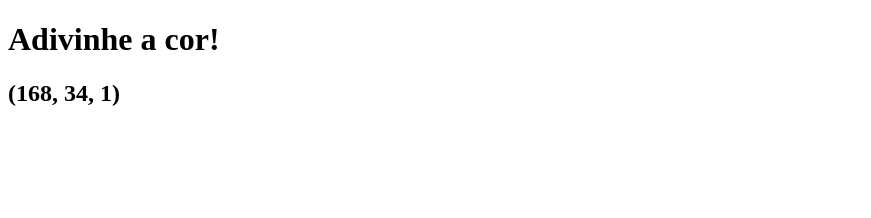
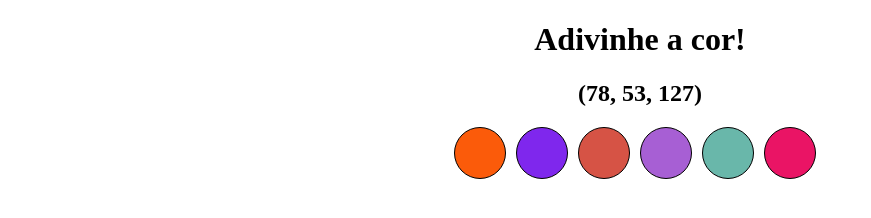
Before and after one commit to cafe51/color-guess, a website: page index.html in a window 1280 px wide. Shown: the whole page, without its empty margins (0-871 px from the left). Drawn offline with Linux system fonts and the light colour scheme.

Commit message:
requisitos 3 e 4 resolvidos

```diff
--- a/index.html
+++ b/index.html
@@ -8,10 +8,16 @@
       <link rel="stylesheet" href="style.css">
   </head>
   <body>
-      <h1 id = title>Adivinhe a cor!</h1>
-      <section>
+      <header>
+        <h1 id = title>Adivinhe a cor!</h1>
+      </header>
+      <section id = desafio>
         <h2 id = rgb-color></h2>
       </section>
+      <section id = opcoes>
+
+      </section>
+
     <script src="script.js"></script>
   </body>
 </html>
--- a/script.js
+++ b/script.js
@@ -1,6 +1,23 @@
 function corAserAdvinhada() {
   const cor = document.querySelector('#rgb-color');
-  cor.innerText = '(168, 34, 1)';
+  const r = Math.floor(Math.random() * 256);
+  const g = Math.floor(Math.random() * 256);
+  const b = Math.floor(Math.random() * 256);
+  cor.innerText = `(${r}, ${g}, ${b})`;
 }
 
+function opcoesDeCores() {
+  for (let i = 0; i < 6; i += 1) {
+    const balls = document.createElement('div');
+    balls.className = 'ball';
+    const r = Math.floor(Math.random() * 256);
+    const g = Math.floor(Math.random() * 256);
+    const b = Math.floor(Math.random() * 256);
+    balls.style.backgroundColor = `rgb(${r}, ${g}, ${b})`;
+    const sectionOpcoes = document.querySelector('#opcoes');
+    sectionOpcoes.appendChild(balls);
+  }
+}
 corAserAdvinhada();
+
+opcoesDeCores();
--- a/style.css
+++ b/style.css
@@ -1 +1,22 @@
-title
+#title {
+  text-align: center;
+}
+
+#rgb-color {
+  text-align: center;
+}
+
+#opcoes {
+  /* background-color: grey; */
+  text-align: center;
+}
+
+.ball {
+  width: 50px;
+  height: 50px;
+  background-color: yellow;
+  display: inline-block;
+  border-radius: 50%;
+  margin-right: 10px;
+  border: 1px solid black
+}
```
